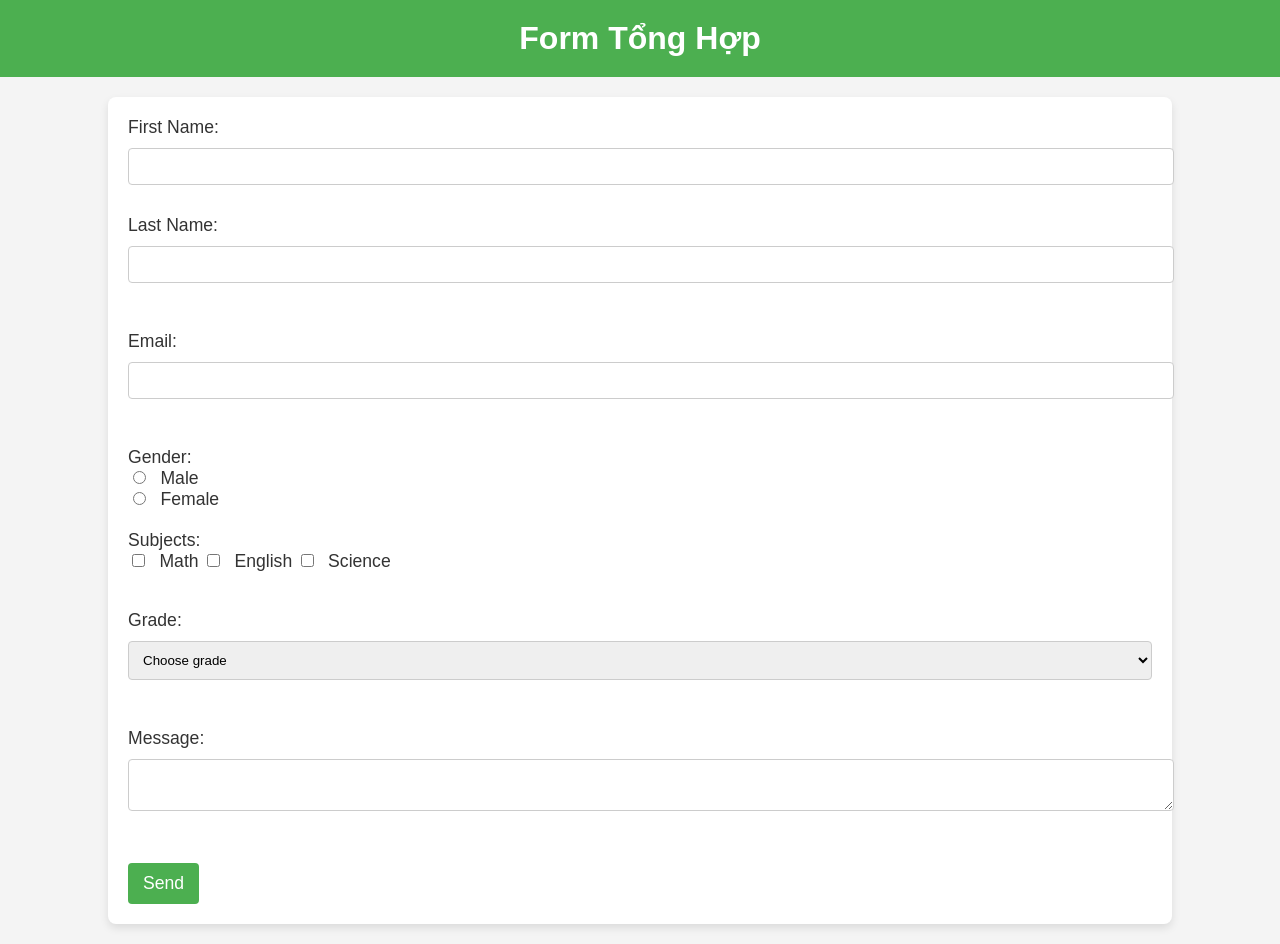
After one commit to Hanhoclaptrinh/php-demo, a PHP site: page /form6.php in a window 1280 px wide. The commit adds this page. Run offline with PHP 8.4, Linux system fonts and the light colour scheme.

Commit message:
cuu do chung sinh

```diff
--- /dev/null
+++ b/form6.css
@@ -0,0 +1,71 @@
+body {
+  font-family: Arial, sans-serif;
+  margin: 0;
+  padding: 0;
+  background-color: #f4f4f4;
+}
+
+h1 {
+  text-align: center;
+  background-color: #4caf50;
+  color: white;
+  padding: 20px;
+  margin: 0;
+}
+
+form {
+  width: 80%;
+  margin: 20px auto;
+  background-color: #fff;
+  padding: 20px;
+  border-radius: 8px;
+  box-shadow: 0 4px 8px rgba(0, 0, 0, 0.1);
+}
+
+label {
+  font-size: 1.1em;
+  color: #333;
+  margin-bottom: 8px;
+}
+
+input[type="text"],
+input[type="email"],
+textarea,
+select {
+  width: 100%;
+  padding: 10px;
+  margin: 10px 0;
+  border-radius: 4px;
+  border: 1px solid #ccc;
+}
+
+input[type="radio"],
+input[type="checkbox"] {
+  margin-right: 10px;
+}
+
+button {
+  background-color: #4caf50;
+  color: white;
+  padding: 10px 15px;
+  border: none;
+  border-radius: 4px;
+  cursor: pointer;
+  font-size: 1.1em;
+}
+
+button:hover {
+  background-color: #45a049;
+}
+
+.form-section {
+  margin-bottom: 20px;
+}
+
+.form-section input[type="radio"] {
+  margin-right: 10px;
+}
+
+textarea {
+  resize: vertical;
+}
--- /dev/null
+++ b/form6.php
@@ -0,0 +1,103 @@
+<!DOCTYPE html>
+<html lang="en">
+
+<head>
+    <meta charset="UTF-8">
+    <meta name="viewport" content="width=device-width, initial-scale=1.0">
+    <title>Document</title>
+    <link rel="stylesheet" href="form6.css">
+</head>
+
+<body>
+    <h1>Form Tổng Hợp</h1>
+    <form action="<?php echo htmlspecialchars($_SERVER["PHP_SELF"]); ?>" method="post">
+        <div class="form-section">
+            <label for="fname">First Name:</label><br>
+            <input type="text" id="fname" name="fname" required><br>
+        </div>
+
+        <div class="form-section">
+            <label for="lname">Last Name:</label><br>
+            <input type="text" id="lname" name="lname" required><br><br>
+        </div>
+
+        <div class="form-section">
+            <label for="email">Email:</label><br>
+            <input type="email" id="email" name="email" required><br><br>
+        </div>
+
+        <div class="form-section">
+            <label for="gender">Gender:</label><br>
+            <input type="radio" id="male" name="gender" value="male" required>
+            <label for="male">Male</label><br>
+
+            <input type="radio" id="female" name="gender" value="female" required>
+            <label for="female">Female</label><br>
+        </div>
+
+        <div class="form-section">
+            <label for="subjects">Subjects:</label><br>
+            <input type="checkbox" name="subjects[]" value="Math">
+            <label for="math">Math</label>
+
+            <input type="checkbox" name="subjects[]" value="English">
+            <label for="english">English</label>
+
+            <input type="checkbox" name="subjects[]" value="Science">
+            <label for="science">Science</label><br><br>
+        </div>
+
+        <div class="form-section">
+            <label for="grade">Grade:</label>
+            <select id="grade" name="grade" required>
+                <option value="">Choose grade</option>
+                <option value="IT">IT</option>
+                <option value="E-Commerce">E-Commerce</option>
+                <option value="Bussiness">Bussiness</option>
+                <option value="Logistic">Logistic</option>
+            </select><br><br>
+        </div>
+
+        <div class="form-section">
+            <label for="message">Message:</label><br>
+            <textarea id="message" name="message" required></textarea><br><br>
+        </div>
+
+        <button type="submit">Send</button>
+    </form>
+</body>
+
+</html>
+
+<?php
+$pricePerCredit = 500000;
+$totalPrice = 0;
+$countCredit = 0;
+
+if ($_SERVER["REQUEST_METHOD"] == "POST") {
+    $fname = $_POST["fname"];
+    $lname = $_POST["lname"];
+    $email = $_POST["email"];
+    $gender = $_POST["gender"];
+    $grade = $_POST["grade"];
+    $message = $_POST["message"];
+
+    if (!empty($_POST["subjects"])) {
+        $subjects = $_POST["subjects"];
+        $countCredit = count($subjects) * 3; // mỗi môn học 3 tín chỉ
+        $totalPrice = $pricePerCredit * $countCredit;
+
+        echo "Subjects: " . implode(", ", $subjects) . "<br>";
+    } else {
+        echo "No subjects selected.<br>";
+    }
+
+    echo "First Name: " . $fname . "<br>";
+    echo "Last Name: " . $lname . "<br>";
+    echo "Email: " . $email . "<br>";
+    echo "Gender: " . $gender . "<br>";
+    echo "Grade: " . $grade . "<br>";
+    echo "Message: " . $message . "<br>";
+    echo "Total Price: " . $totalPrice . "<br>";
+}
+?>
```
Also changed, not shown: file_upload.css (added, +67 -0 lines), file_upload.php (+19 -16 lines), form1.php (added, +29 -0 lines), form2.php (added, +33 -0 lines), form3.php (added, +33 -0 lines), form4.php (added, +32 -0 lines), form5.php (added, +24 -0 lines), session1.php (added, +21 -0 lines), test_ss1.php (added, +20 -0 lines), update_ss1.php (added, +21 -0 lines), image/Screenshot 2025-02-13 145607.png (deleted), image/boy.png (added), image/girl.png (added), image/z6350093872109_bcacf5a135eb9f4e28a41f27e9549807.jpg (deleted).
